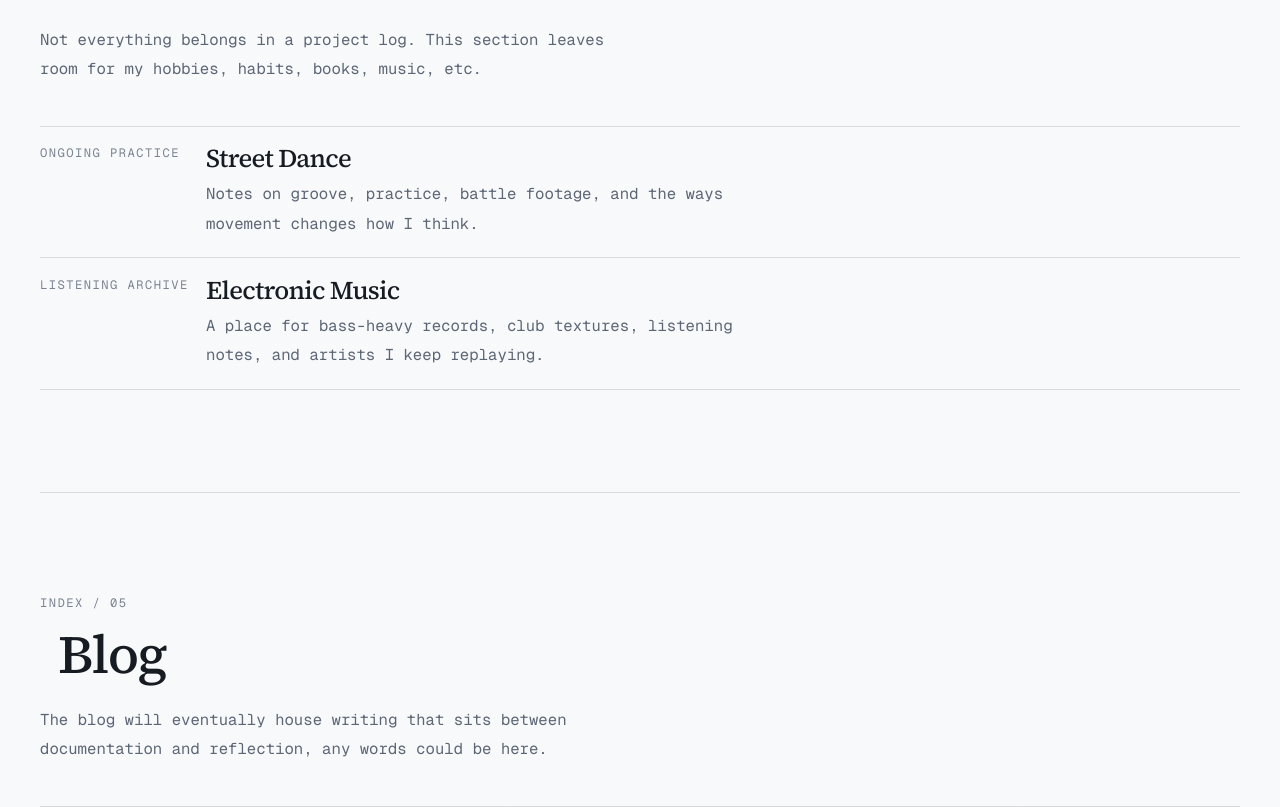
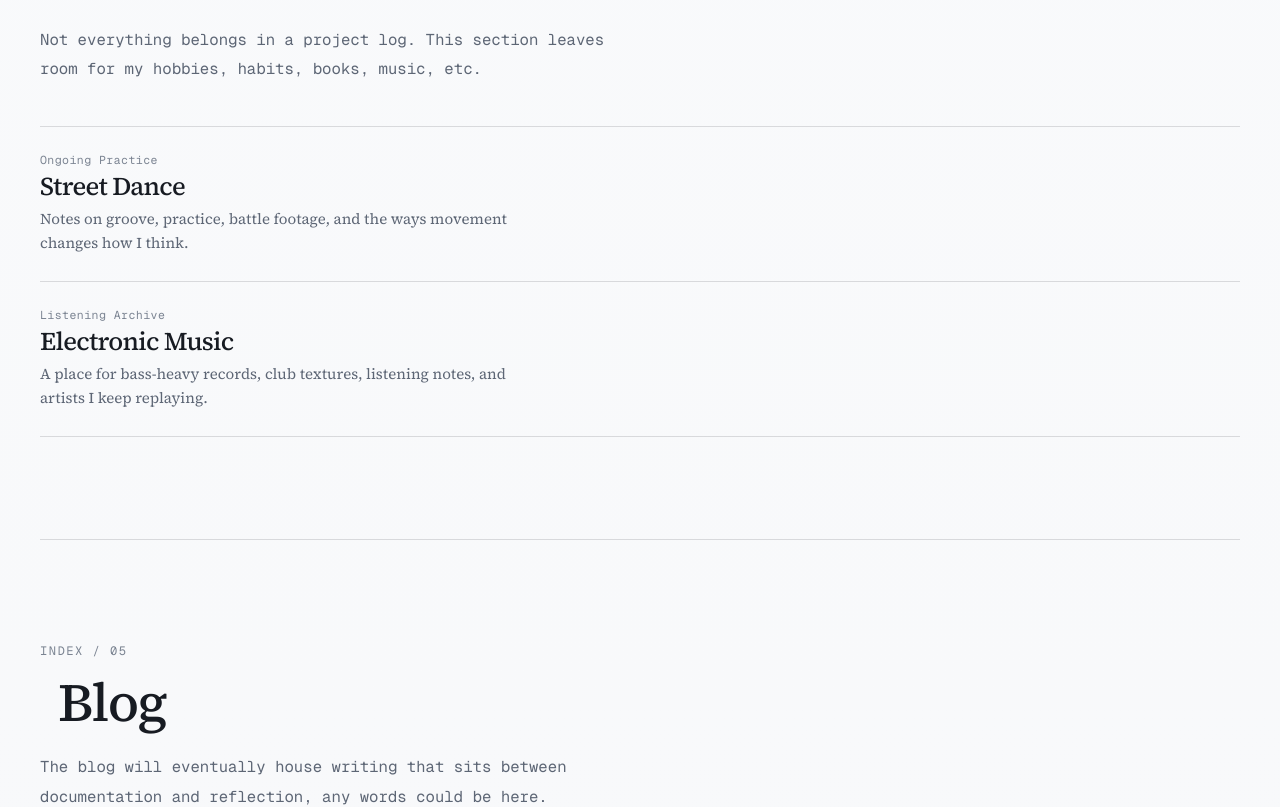
Before and after one commit to Yang-Yiming/yang-yiming.github.io, a React (Vite) app: page / in a window 1280 px wide. Shown: the part 3180-3987 px from the top of the page. Built offline with nearby package versions, Linux system fonts and the light colour scheme.

Commit message:
Refine list-row layout: stack meta above title, serif body text, subtler hover

```diff
--- a/src/styles/base.css
+++ b/src/styles/base.css
@@ -76,7 +76,6 @@ select {
 
 .section-kicker,
 .hero__availability,
-.list-row__meta,
 .section-source-label,
 .project-card__meta,
 .projects-group__title {
@@ -85,6 +84,13 @@ select {
     font-size: 0.76rem;
     letter-spacing: 0.12em;
     text-transform: uppercase;
+}
+
+.list-row__meta {
+    margin: 0;
+    color: var(--text-muted);
+    font-size: 0.72rem;
+    letter-spacing: 0.04em;
 }
 
 .hero__availability {
@@ -136,13 +142,21 @@ select {
 .hero__summary,
 .hero__body,
 .section-intro,
-.list-row__description,
 .project-card__description {
     margin: 0;
     max-width: 60ch;
     color: var(--text-soft);
     font-size: 0.98rem;
     line-height: 1.9;
+}
+
+.list-row__description {
+    margin: 0;
+    max-width: 60ch;
+    color: var(--text-soft);
+    font-family: "Source Serif 4", Georgia, serif;
+    font-size: 0.94rem;
+    line-height: 1.6;
 }
 
 .hero__title > :first-child,
--- a/src/styles/sections.css
+++ b/src/styles/sections.css
@@ -41,12 +41,11 @@
 
 .list-row {
     display: grid;
-    grid-template-columns: minmax(110px, 150px) minmax(0, 1fr);
-    gap: 1rem;
-    padding: 1.15rem 0;
+    grid-template-columns: 1fr;
+    padding: 1.6rem 0;
     border-top: 1px solid var(--line);
     transition:
-        background-color var(--transition),
+        transform var(--transition),
         border-color var(--transition);
 }
 
@@ -54,9 +53,13 @@
     position: relative;
 }
 
-.list-row:hover {
-    background: linear-gradient(90deg, var(--accent-soft), transparent 40%);
+.list-row--link:hover {
+    transform: translateX(3px);
     border-color: var(--line-strong);
+}
+
+.list-row__meta {
+    margin-bottom: 0.35rem;
 }
 
 .list-row--link:hover .list-row__title,
```
